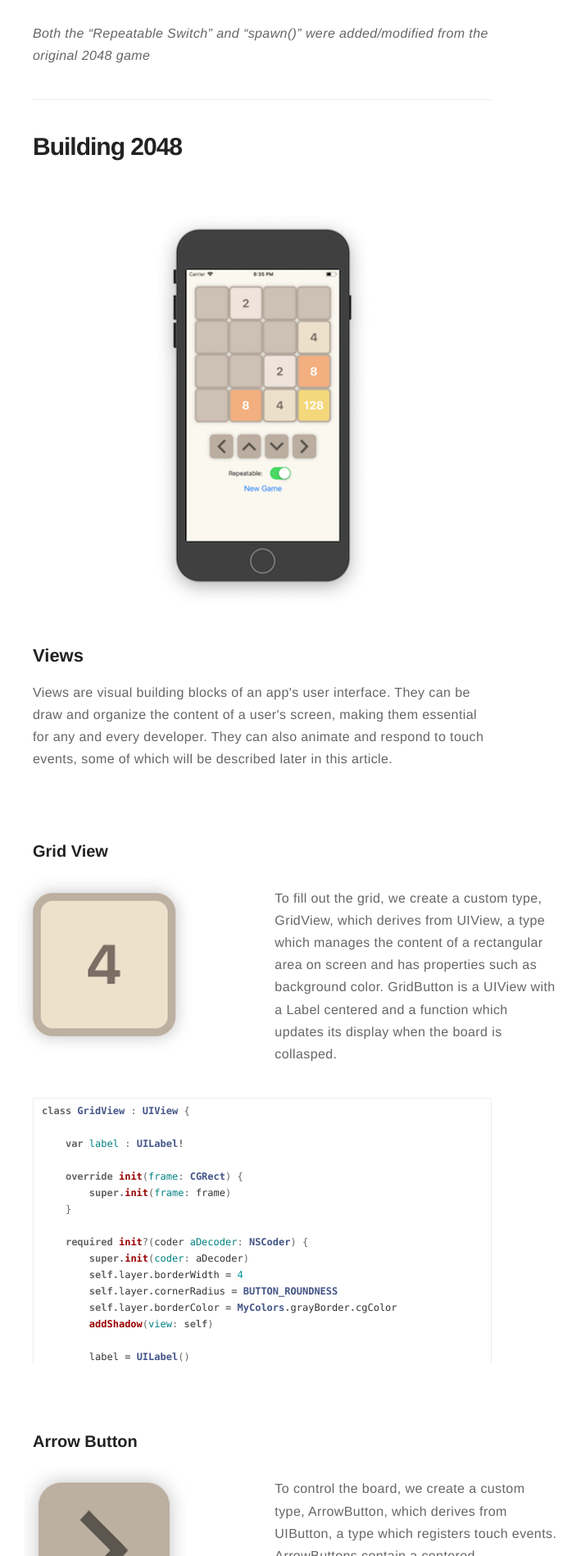
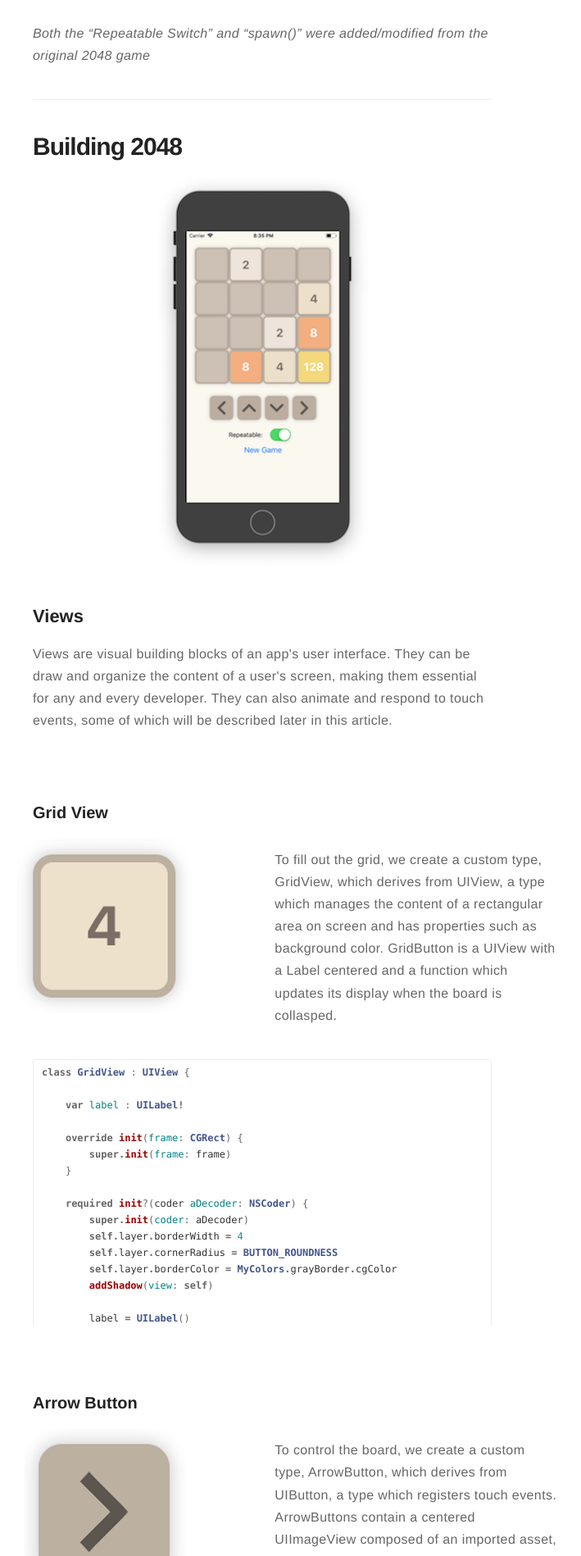
Before and after one commit to eriktanner/SwiftAppBlog, a Jekyll site: the page built from _posts/2019-02-22-2048.markdown, in a window 1280 px wide. Shown: the part 1942-3840 px from the top of the page at 82% size, without its empty margins (320-1029 px from the left). Built offline with Jekyll 4.4.1, drawn with Linux system fonts in a browser that asks for light colours; comment, search, counter and statistics services are not loaded.

Commit message:
ArrowButton

```diff
--- a/_posts/2019-02-22-2048.markdown
+++ b/_posts/2019-02-22-2048.markdown
@@ -60,14 +60,15 @@ The first class project for CMSC436 was to recreate the popular mobile game 2048
 
 # Building 2048
 
-<br>
+<div style="margin-top: 5px; margin-bottom: 0px;">
+</div>
 
 {: style="text-align:center"}
 ![Markdowm Image][10]
 
 ## Views
 
-<div style="">
+<div style="margin-bottom: 5px;">
     <p> Views are visual building blocks of an app's user interface. They can be draw and organize the content of a user's screen, making them essential for any and every developer. They can also animate and respond to touch events, some of which will be described later in this article. </p>
 </div>
 <br>
```
